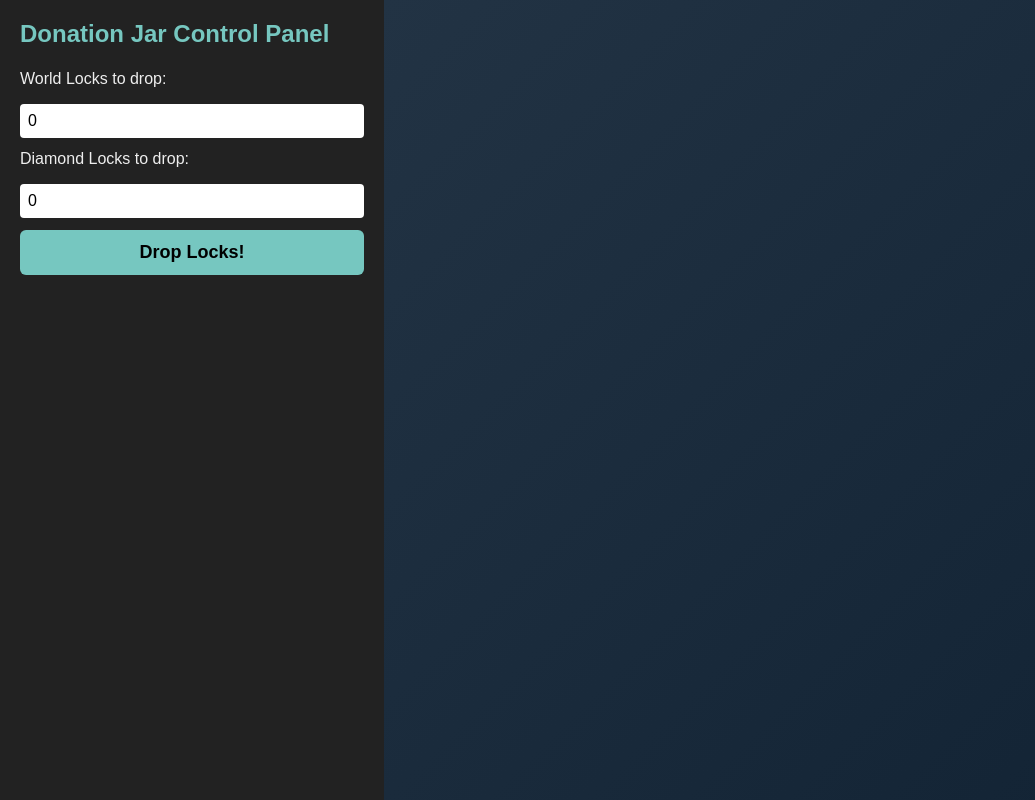
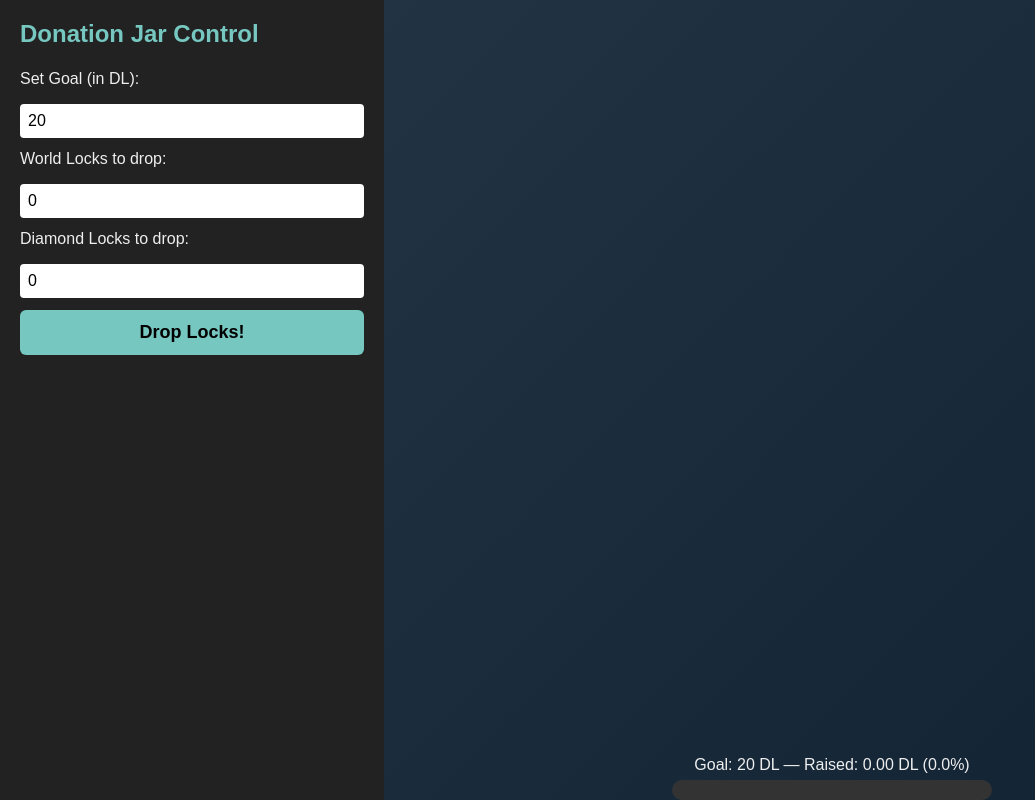
Before and after one commit to FallYT/Jar, a plain HTML site: page jar/index.html in a window 1280 px wide. Both pictures are taken after a click on the button "Drop Locks!". Shown: the whole page, without its empty margins (0-1035 px from the left). Drawn offline with Linux system fonts and the light colour scheme.

Commit message:
Update index.html

```diff
--- a/jar/index.html
+++ b/jar/index.html
@@ -3,7 +3,7 @@
 <head>
   <meta charset="UTF-8" />
   <meta name="viewport" content="width=device-width, initial-scale=1" />
-<title>Growtopia Donation Jar Overlay + Control</title>
+  <title>Growtopia Donation Jar</title>
   <style>
     body {
       margin: 0; padding: 0;
@@ -57,15 +57,16 @@
       width: 70%;
       background: linear-gradient(135deg, #223344, #112233);
       display: flex;
-    justify-content: center;
-    align-items: flex-end;
+      flex-direction: column;
+      justify-content: flex-end;
+      align-items: center;
       overflow: hidden;
     }
     #jar-container {
       position: relative;
       width: 320px;
       height: 500px;
-    margin-bottom: 20px;
+      margin-top: auto;
       background: url('jar.png') no-repeat center bottom;
       background-size: contain;
     }
@@ -111,16 +112,45 @@
         transform: translateX(0) rotate(360deg);
       }
     }
+
+    #progress-wrapper {
+      width: 320px;
+      margin-top: 12px;
+      text-align: center;
+    }
+    #progress-text {
+      font-size: 16px;
+      margin-bottom: 6px;
+    }
+    #progress-bar {
+      width: 100%;
+      background: #333;
+      border-radius: 20px;
+      overflow: hidden;
+      height: 20px;
+    }
+    #progress-fill {
+      height: 100%;
+      width: 0%;
+      background: #76c7c0;
+      transition: width 0.5s ease;
+    }
   </style>
 </head>
 <body>
 
 <div id="control">
-  <h2>Donation Jar Control Panel</h2>
+  <h2>Donation Jar Control</h2>
+
+  <label for="goalDL">Set Goal (in DL):</label>
+  <input type="number" id="goalDL" min="1" value="20" />
+
   <label for="wlCount">World Locks to drop:</label>
-  <input type="number" id="wlCount" min="0" max="100" value="0" />
+  <input type="number" id="wlCount" min="0" max="999" value="0" />
+
   <label for="dlCount">Diamond Locks to drop:</label>
-  <input type="number" id="dlCount" min="0" max="100" value="0" />
+  <input type="number" id="dlCount" min="0" max="999" value="0" />
+
   <button id="dropBtn">Drop Locks!</button>
 </div>
 
@@ -128,24 +158,32 @@
   <div id="jar-container">
     <div id="fall-area"></div>
   </div>
+
+  <div id="progress-wrapper">
+    <div id="progress-text">Goal: 20 DL — Raised: 0 DL (0%)</div>
+    <div id="progress-bar">
+      <div id="progress-fill"></div>
+    </div>
+  </div>
 </div>
 
 <script>
   const fallArea = document.getElementById('fall-area');
   const dropBtn = document.getElementById('dropBtn');
-  const wlCountInput = document.getElementById('wlCount');
-  const dlCountInput = document.getElementById('dlCount');
+  const wlInput = document.getElementById('wlCount');
+  const dlInput = document.getElementById('dlCount');
+  const goalInput = document.getElementById('goalDL');
+
+  const progressText = document.getElementById('progress-text');
+  const progressFill = document.getElementById('progress-fill');
+
+  let totalRaised = 0;
 
   function createLock(type) {
     const lock = document.createElement('div');
     lock.classList.add('falling-lock');
-    if (type === 'DL') {
-      lock.classList.add('diamond-lock');
-    } else {
-      lock.classList.add('world-lock');
-    }
-    const leftPercent = Math.random() * 85 + 5;
-    lock.style.left = leftPercent + '%';
+    lock.classList.add(type === 'DL' ? 'diamond-lock' : 'world-lock');
+    lock.style.left = `${Math.random() * 85 + 5}%`;
     fallArea.appendChild(lock);
 
     lock.addEventListener('animationend', () => {
@@ -157,17 +195,37 @@
     for (let i = 0; i < count; i++) {
       setTimeout(() => {
         createLock(type);
-      }, i * 300);
+      }, i * 200);
     }
   }
 
+  function updateProgressBar() {
+    const goal = parseFloat(goalInput.value) || 1;
+    const percent = Math.min((totalRaised / goal) * 100, 100).toFixed(1);
+    progressText.textContent = `Goal: ${goal} DL — Raised: ${totalRaised.toFixed(2)} DL (${percent}%)`;
+    progressFill.style.width = `${percent}%`;
+  }
+
   dropBtn.onclick = () => {
-    const wlCount = parseInt(wlCountInput.value) || 0;
-    const dlCount = parseInt(dlCountInput.value) || 0;
-    if (wlCount === 0 && dlCount === 0) return;
-    dropLocks('WL', wlCount);
-    dropLocks('DL', dlCount);
+    const wl = parseInt(wlInput.value) || 0;
+    const dl = parseInt(dlInput.value) || 0;
+
+    if (wl === 0 && dl === 0) return;
+
+    const dlValue = dl + wl / 100;
+    totalRaised += dlValue;
+
+    dropLocks('WL', wl);
+    dropLocks('DL', dl);
+
+    updateProgressBar();
+
+    // reset inputs
+    wlInput.value = 0;
+    dlInput.value = 0;
   };
+
+  updateProgressBar();
 </script>
 
 </body>
```
Lines whose indentation alone changed are shown as unchanged.
